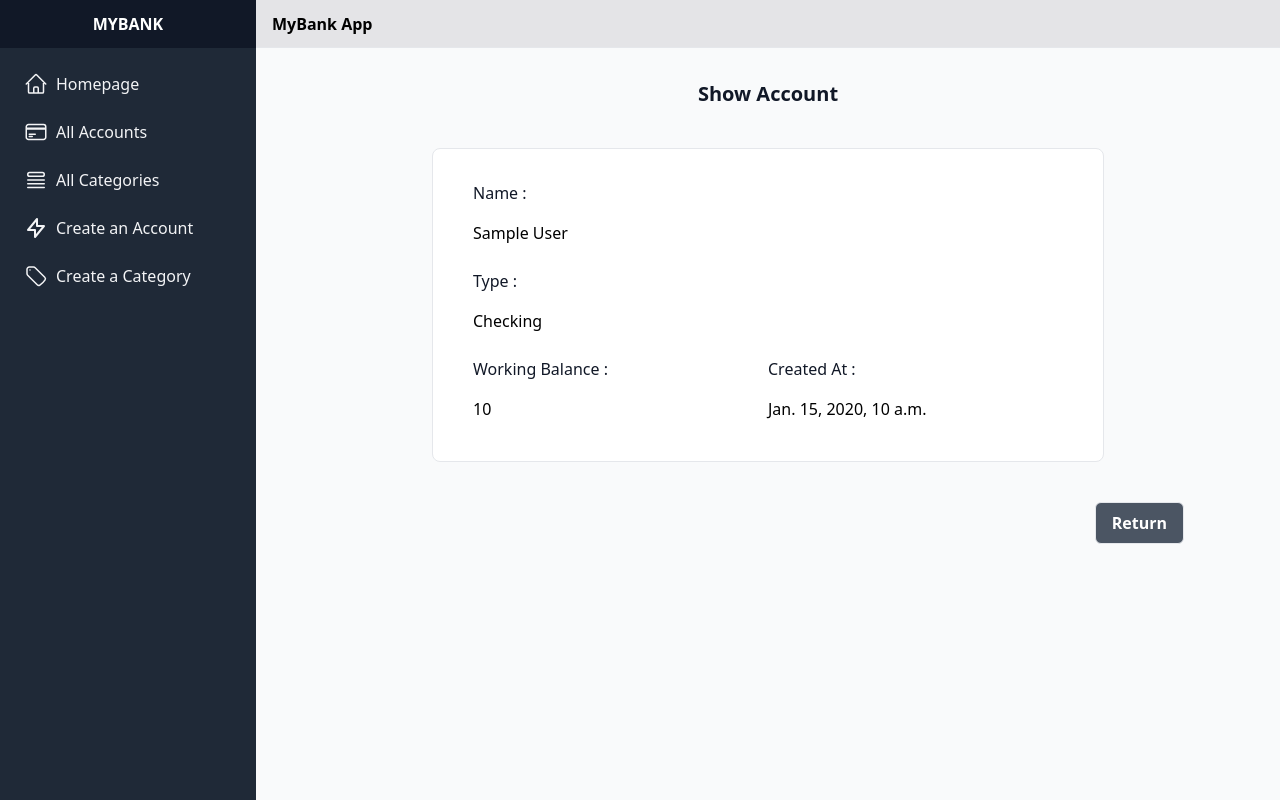
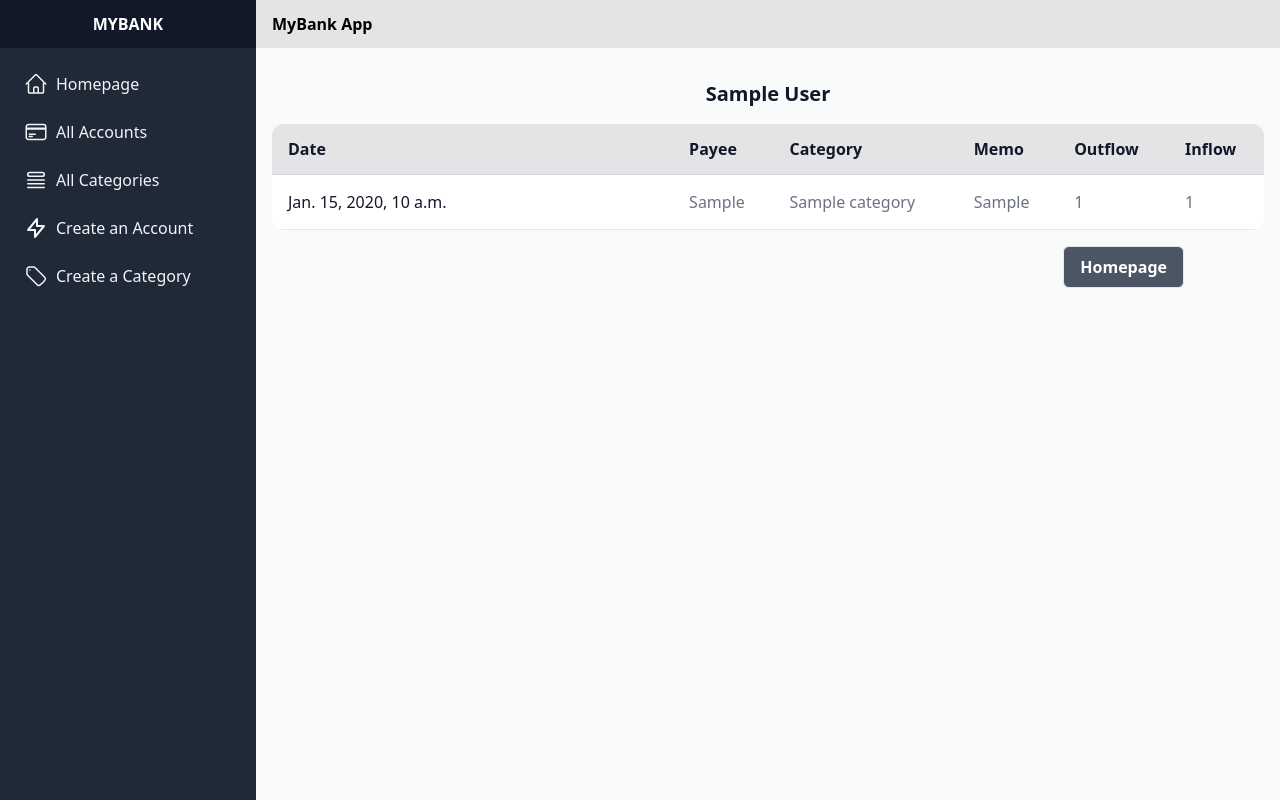
Before and after one commit to Nour-Noaxp/MyBank, a Django app: page /accounts/1 in a window 1280 px wide. Run offline with Django 4.2, Linux system fonts and the light colour scheme; tables that the repository leaves empty hold one stand-in row (values such as "Sample post"); some libraries are stand-ins or nearby versions.

Commit message:
Add transactions table to account show page

```diff
--- a/budget/templates/account_show.html
+++ b/budget/templates/account_show.html
@@ -1,25 +1,31 @@
 {% extends "base.html" %}
 {% block content %}
-  <h2 class="font-semibold text-gray-900 text-center text-xl mt-4">Show Account</h2>
-  <div class="bg-white mx-auto m-10 p-10 py-8 border rounded-lg grid grid-cols-2 gap-y-4 max-w-2xl">
-    <div class="col-span-full">
-      <label class="text-md/6 font-medium text-gray-900">Name :</label>
-      <div class="mt-2 py-2">{{ account.name }}</div>
-    </div>
-    <div class="col-span-full">
-      <label class="text-md/6 font-medium text-gray-900">Type :</label>
-      <div class="mt-2 py-2">{{ account.kind }}</div>
-    </div>
-    <div class="col-span-1">
-      <label class="text-md/6 font-medium text-gray-900">Working Balance :</label>
-      <div class="mt-2 py-2">{{ account.working_balance }}</div>
-    </div>
-    <div class="col-span-1">
-      <label class="text-md/6 font-medium text-gray-900">Created At :</label>
-      <div class="mt-2 py-2">{{ account.created_at }}</div>
-    </div>
-  </div>
+  <h2 class="font-bold text-gray-900 text-center text-xl my-4">{{ account.name }}</h2>
+  <table class="w-full bg-white rounded-xl overflow-hidden">
+    <thead class="border-b border-gray-300 bg-zinc-200">
+      <tr>
+        <th class="py-3.5 pr-3 pl-4 text-left font-bold text-gray-900">Date</th>
+        <th class="py-3.5 pr-3 pl-4 text-left font-bold text-gray-900">Payee</th>
+        <th class="py-3.5 pr-3 pl-4 text-left font-bold text-gray-900">Category</th>
+        <th class="py-3.5 pr-3 pl-4 text-left font-bold text-gray-900">Memo</th>
+        <th class="py-3.5 pr-3 pl-4 text-left font-bold text-gray-900">Outflow</th>
+        <th class="py-3.5 pr-3 pl-4 text-left font-bold text-gray-900">Inflow</th>
+      </tr>
+    </thead>
+    <tbody>
+      {% for transaction in transactions %}
+      <tr class="border-b border-gray-200">
+        <td class="py-4 pr-40 pl-4 text-md/6 font-medium text-gray-900">{{ transaction.created_at }}</td>
+        <td class="py-4 px-3 pl-4 text-md/6 font-medium text-gray-500">{{ transaction.payee }}</td>
+        <td class="py-4 px-3 pl-4 text-md/6 font-medium text-gray-500">{{ transaction.category }}</td>
+        <td class="py-4 px-3 pl-4 text-md/6 font-medium text-gray-500">{{ transaction.memo }}</td>
+        <td class="py-4 px-3 pl-4 text-md/6 font-medium text-gray-500">{{ transaction.outflow }}</td>
+        <td class="py-4 px-3 pl-4 text-md/6 font-medium text-gray-500">{{ transaction.inflow }}</td>
+      </tr>
+      {% endfor %}
+    </tbody>
+  </table>
   <div class="grid justify-self-end mr-20 ">
-    <a href="{% url "accounts-list" %}" class="border rounded-md bg-gray-600 px-4 py-2 font-semibold text-white hover:bg-gray-500 col-span-full justify-self-end">Return</a>
+    <a href="{% url "dashboard" %}" class="border rounded-md bg-gray-600 px-4 py-2 mt-4 font-semibold text-white hover:bg-gray-500 col-span-full justify-self-end">Homepage</a>
   </div>
 {% endblock %}
--- a/budget/views.py
+++ b/budget/views.py
@@ -1,6 +1,6 @@
 from django.shortcuts import render, redirect, get_object_or_404
 from django.contrib import messages
-from .models import Account, Budget, Category
+from .models import Account, Budget, Category, Transaction
 from .forms import AccountForm, CategoryForm
 
 
@@ -49,7 +49,10 @@ def account_create_view(request):
 
 def account_show_view(request, account_id):
     account = get_object_or_404(Account, pk=account_id)
-    return render(request, "account_show.html", {"account": account})
+    transactions = Transaction.objects.filter(account=account)
+    return render(
+        request, "account_show.html", {"account": account, "transactions": transactions}
+    )
 
 
 def accounts_list_view(request):
```
